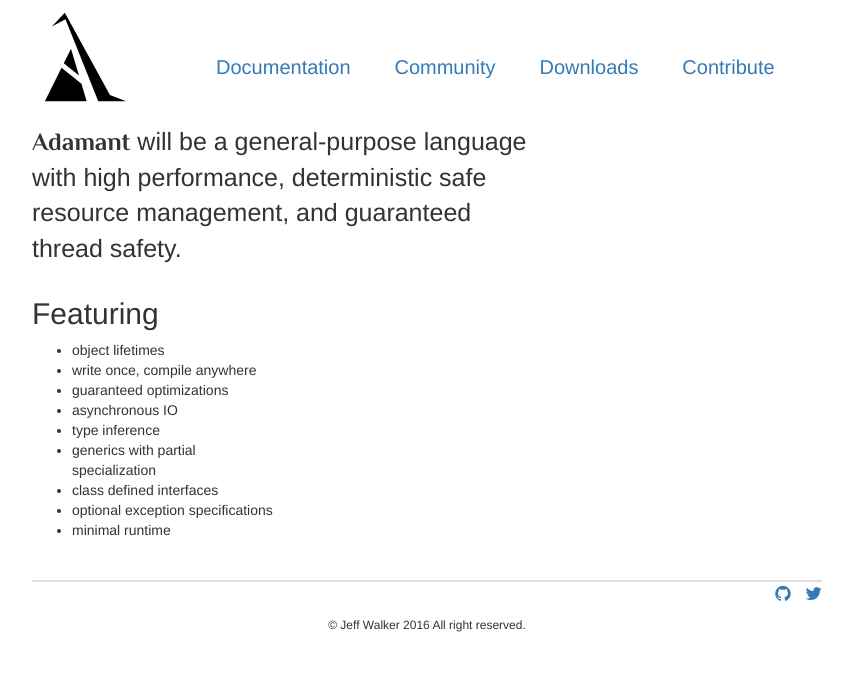
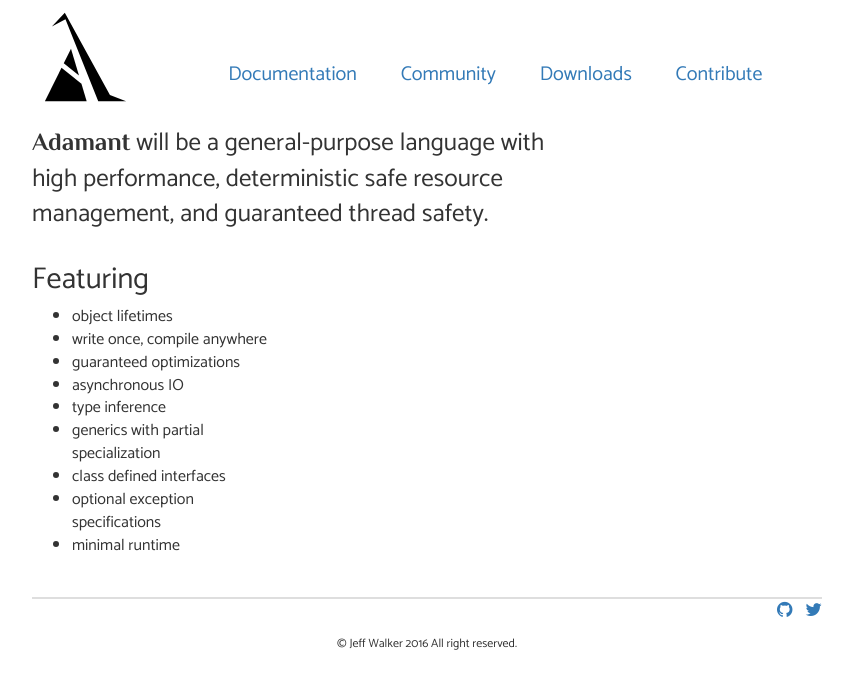
Before and after one commit to adamant/adamant-lang.org, a Jekyll site: the page built from index.html, in a window 1280 px wide. Shown: the top 689 px of the page, without its empty margins (213-1066 px from the left). Built offline with Jekyll 4.4.1, drawn with Linux system fonts in a browser that asks for light colours; nearby versions of some CDN libraries; the list of posts is cut into pages by our own code.

Commit message:
better body font that goes with the logo font

```diff
--- a/_includes/head.html
+++ b/_includes/head.html
@@ -6,7 +6,8 @@
 	<title>{% if page.title %}{{ page.title }} • {{ site.title }}{% else %}{{ site.title }}{% endif %}</title>
 	<meta name="description" content="{% if page.excerpt %}{{ page.excerpt | strip_html | strip_newlines | truncate: 160 }}{% else %}{{ site.description }}{% endif %}">
 
-	<link href='https://fonts.googleapis.com/css?family=Philosopher:400,700' rel='stylesheet' type='text/css'>
+	<!-- Google Fonts -->
+	<link href='https://fonts.googleapis.com/css?family=Philosopher:400,700|Catamaran:400,700' rel='stylesheet' type='text/css'>
 
 	<!-- jQuery (necessary for Bootstrap's JavaScript plugins) -->
 	<script src="https://code.jquery.com/jquery-2.2.4.min.js"   integrity="sha256-BbhdlvQf/xTY9gja0Dq3HiwQF8LaCRTXxZKRutelT44="   crossorigin="anonymous"></script>
--- a/css/main.css
+++ b/css/main.css
@@ -1,3 +1,9 @@
+body
+{
+    font-family: 'Catamaran',"Helvetica Neue",Helvetica,Arial,sans-serif;
+	font-size: 16px;
+}
+
 .container
 {
 	max-width: 820px;
@@ -46,7 +52,7 @@
 
 .logo-name
 {
-	font-family: 'Philosopher',"Helvetica Neue",Helvetica,Arial,sans-serif;
+	font-family: 'Philosopher','Catamaran',"Helvetica Neue",Helvetica,Arial,sans-serif;
 }
 
 .pitch
```
